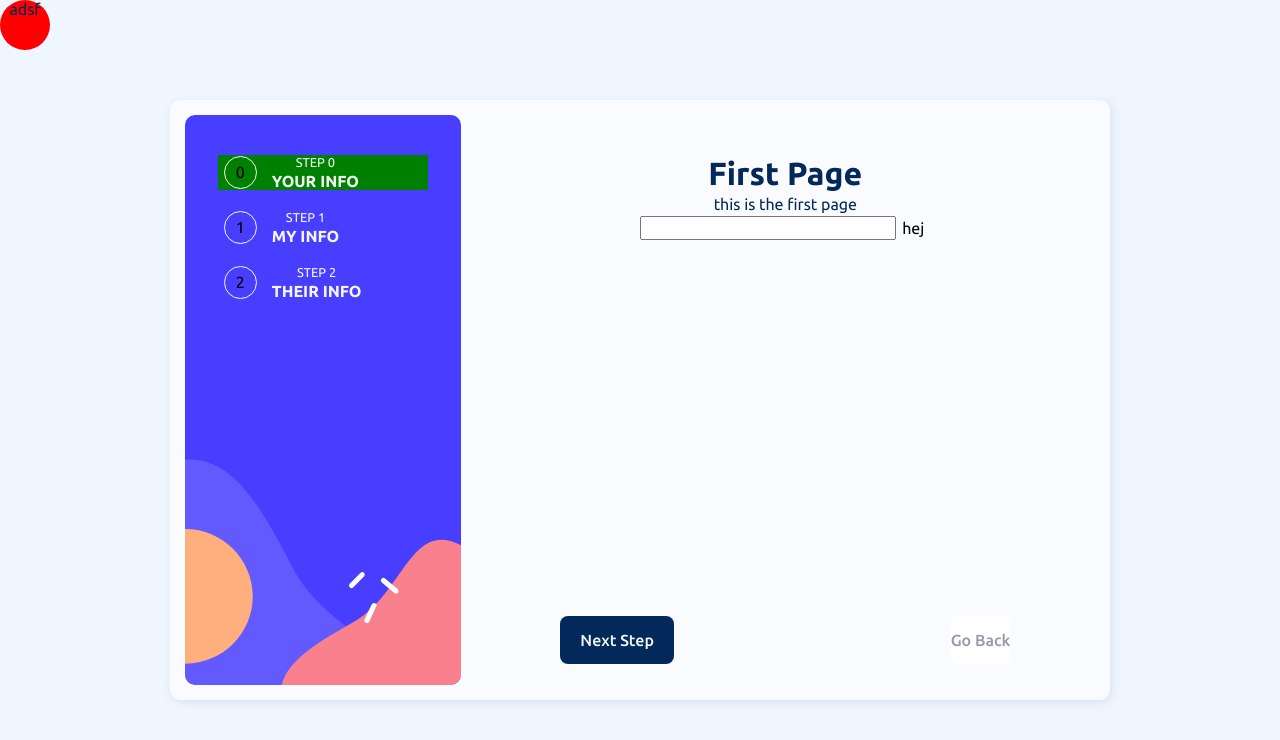
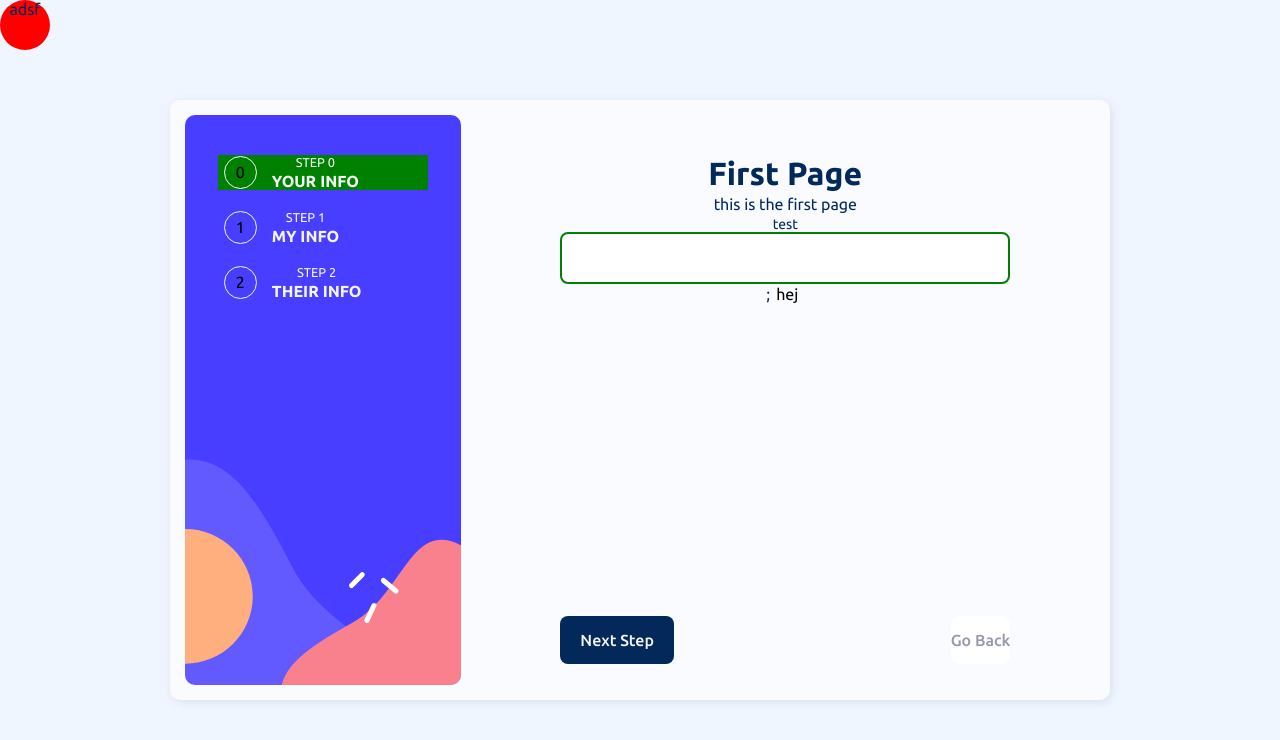
Before and after one commit to ca-ad90/multi-step-form-react-vite, a React (Vite) app: page / in a window 1280 px wide. Shown: the top 740 px of the page. Built offline with nearby package versions, Linux system fonts and the light colour scheme.

Commit message:
input and fix page errpr invalid stuff z z z z

```diff
--- a/src/App.tsx
+++ b/src/App.tsx
@@ -1,6 +1,6 @@
 import "./App.scss";
 import MultiPagedFrom from "./layouts/MultiPageForm";
-
+import { Input } from "./components/Input";
 import Page from "./layouts/Page";
 import { useState } from "react";
 import OverLay from "./layouts/OverLay";
@@ -34,11 +34,7 @@ function App() {
         <>
             <MultiPagedFrom>
                 <Page title="First Page" text="this is the first page">
-                    <input
-                        value={value}
-                        onInput={(e) =>
-                            setValue((e.target as HTMLInputElement).value)
-                        }></input>
+                    <Input required label="test"></Input>
                     {value}
                     <button
                         onClick={() => {
--- a/src/components/Button/index.tsx
+++ b/src/components/Button/index.tsx
@@ -7,13 +7,13 @@ export interface ButtonProps {
     disabled?: boolean;
     children?: ReactNode;
 }
-export const Button = ({
+export function Button({
     secondary,
     type = "button",
     onClick,
     disabled,
     children,
-}: ButtonProps) => {
+}: ButtonProps) {
     return (
         <button
             data-type={secondary ? "secondary" : "primary"}
@@ -24,4 +24,4 @@ export const Button = ({
             <span>{children}</span>
         </button>
     );
-};
+}
--- /dev/null
+++ b/src/components/Input/Input.module.scss
@@ -0,0 +1,27 @@
+@use "../../styles/variables" as *;
+.label {
+    width: 100%;
+    display: flex;
+    flex-direction: column;
+    & > span {
+        font-size: $font-size-sm;
+    }
+    .input {
+        width: 100%;
+        font-weight: 800;
+        padding: 15px;
+        border-radius: 0.5em;
+        border: 2px solid $light-gray;
+        cursor: pointer;
+        &:focus {
+            border: 2px solid $blue-medium;
+            outline: none;
+        }
+        &:invalid {
+            border-color: $red;
+        }
+        &:required {
+            border-color: green;
+        }
+    }
+}
--- /dev/null
+++ b/src/components/Input/index.tsx
@@ -0,0 +1,41 @@
+import styles from "./Input.module.scss";
+export interface InputProps {
+    label: string;
+    type?: "text" | "email" | "phone";
+    placeholder?: string;
+    value?: string;
+    onChange?: (e: React.ChangeEvent<HTMLInputElement>) => void;
+    error?: boolean;
+    errorMessage?: string;
+    required?: boolean;
+    disabled?: boolean;
+}
+export function Input({
+    label,
+    type = "text",
+    placeholder,
+    value,
+    onChange,
+    error,
+    errorMessage,
+    required,
+    disabled,
+}: InputProps) {
+    return (
+        <>
+            <label htmlFor={label} className={styles.label}>
+                <span>{label}</span>
+                <input
+                    type={type}
+                    placeholder={placeholder}
+                    value={value}
+                    onChange={onChange}
+                    required={required}
+                    disabled={disabled}
+                    className={styles.input}
+                />
+            </label>
+            {error && <p className={styles.errorMessage}>{errorMessage}</p>};
+        </>
+    );
+}
--- a/src/layouts/MultiPageForm.tsx
+++ b/src/layouts/MultiPageForm.tsx
@@ -4,7 +4,7 @@ import ProgressSidebar from "./ProgressSidebar";
 import MainContentContainer from "./MainContentContainer";
 /*
 Alternative way to share page state between components
-import { currentPageContext } from "../currentContext";
+import { currentPageContext } from "../formContext";
  */
 export default function MultiPageForm({
     children,
```
Also changed, not shown: src/currentContext.tsx (deleted, +0 -9 lines), src/formContext.tsx (added, +11 -0 lines), src/components/Input.tsx (deleted).
